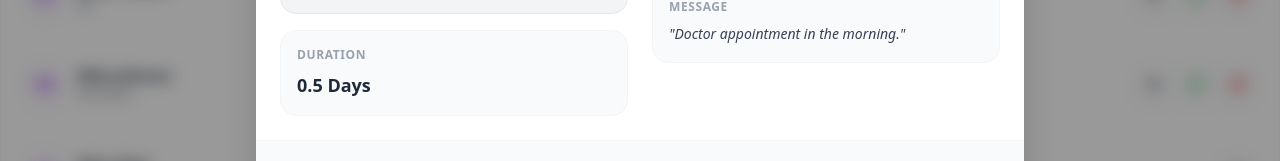
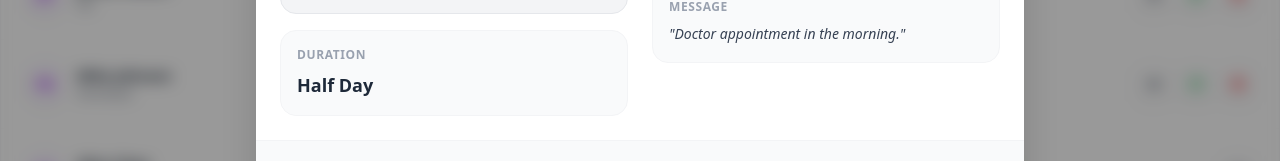
Before and after one commit to KeyYann/hris-superadmin, a Next.js app: page /approvals in a window 1280 px wide. Both pictures are taken after a click on the button 1154 px from the left and 443 px from the top of the page. Shown: the part 448-609 px from the top of the page. Built offline with nearby package versions, Linux system fonts and the light colour scheme.

Commit message:
Change modal duration display from '0.5 Days' to 'Half Day' for consistency

```diff
--- a/src/app/approvals/page.tsx
+++ b/src/app/approvals/page.tsx
@@ -448,7 +448,9 @@
                       </div>
                       <div className="bg-gray-50 rounded-2xl p-4 border border-gray-100">
                         <p className="text-xs font-bold text-gray-400 uppercase tracking-wider mb-2">Duration</p>
-                        <p className="text-lg font-bold text-gray-800">{viewingRequest.duration}</p>
+                        <p className="text-lg font-bold text-gray-800">
+                          {viewingRequest.isHalfDay ? 'Half Day' : viewingRequest.duration}
+                        </p>
                       </div>
                     </>
                   )}
```
